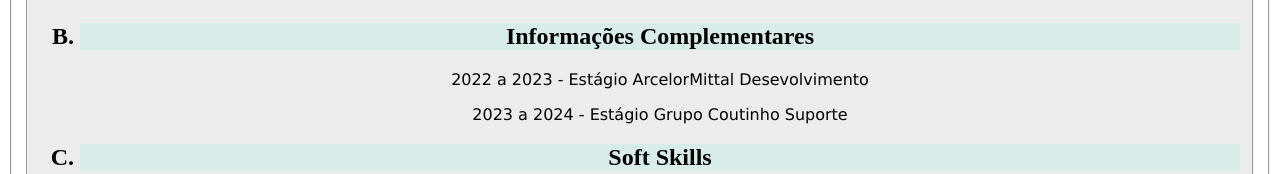
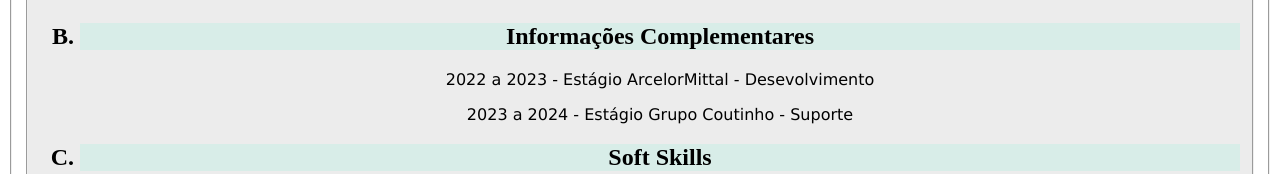
Before and after one commit to ValzerBR/LinguagensMarcacao20242, a plain HTML site: page Trab1/index.html in a window 1280 px wide. Shown: the part 600-774 px from the top of the page. Drawn offline with Linux system fonts and the light colour scheme.

Commit message:
CSS CURRICULO

```diff
--- a/Trab1/index.html
+++ b/Trab1/index.html
@@ -35,8 +35,8 @@
 
                 <div>
                     <h2 class="titulo"><li>Informações Complementares</li></h2>
-                    <p>2022 a 2023 - Estágio ArcelorMittal Desevolvimento</p>
-                    <p>2023 a 2024 - Estágio Grupo Coutinho Suporte</p>
+                    <p>2022 a 2023 - Estágio ArcelorMittal - Desevolvimento</p>
+                    <p>2023 a 2024 - Estágio Grupo Coutinho - Suporte</p>
                 </div>
 
                 <div>
```
